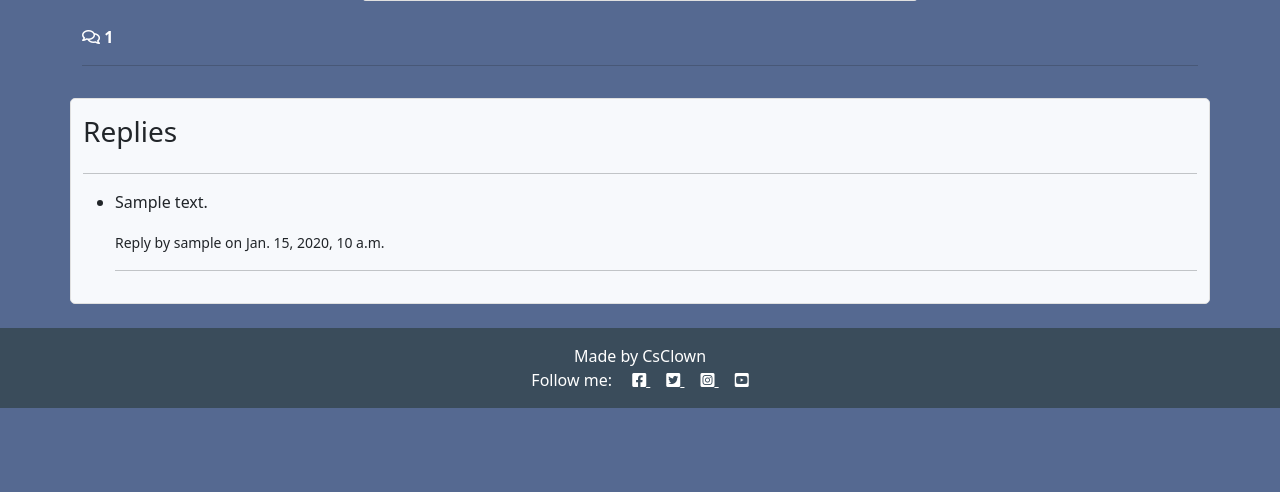
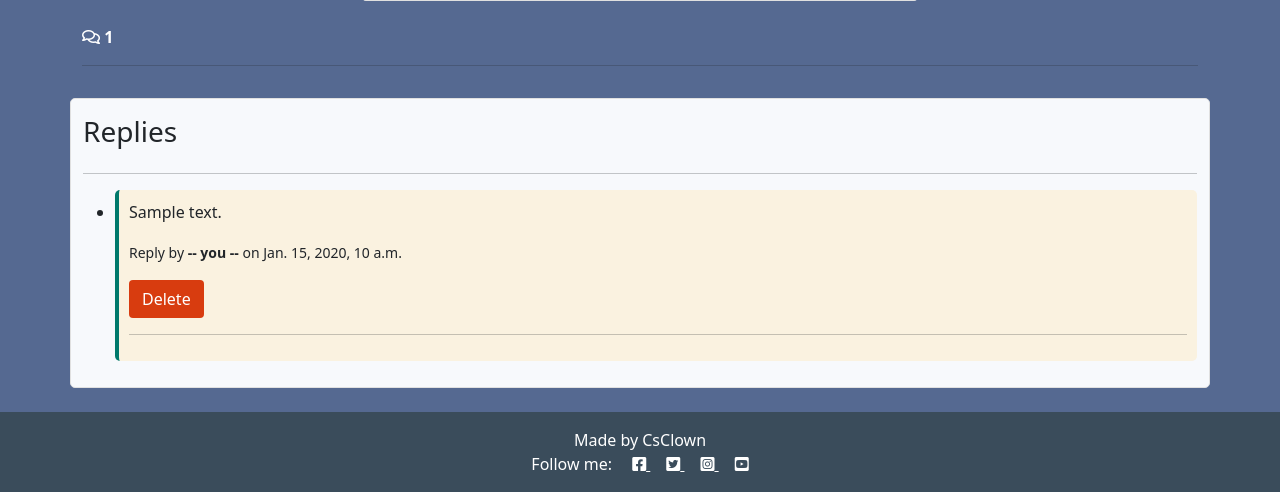
Before and after one commit to CsClown/bitcoin-buzz, a Django app: a page that uses templates/base.html in a window 1280 px wide. Shown: the part 804-1296 px from the top of the page. Before the commit the page ends 1212 px from the top, so only its background shows below. Run offline with Django 4.2, Linux system fonts and the light colour scheme; a user stored in the database is signed in; tables that the repository leaves empty hold one stand-in row (values such as "Sample post"); some libraries are stand-ins or nearby versions.

Commit message:
added delete reply functionality

```diff
--- a/core/templates/core/conversation.html
+++ b/core/templates/core/conversation.html
@@ -60,7 +60,7 @@
 </div>
 
 
-
+<!-- displaying replies -->
 <div class="container">
     <div class="row">
         <div class="col card mb-4  mt-3 left  top">
@@ -70,9 +70,19 @@
                 <ul>
                     {% for reply in replies %}
                     <li>
-                        <p>{{ reply.content }}</p>
-                        <p><small>Reply by {{ reply.author }} on {{ reply.created_on }}</small></p>
-                        <hr>
+                        <div class="{% if reply.author == user %}user-reply {% else %} reply {% endif %}">
+                            <p>{{ reply.content }}</p>
+                            {% if reply.author == user %}
+                                <p><small>Reply by <strong>-- you --</strong> on {{ reply.created_on }}</small></p>
+                            {% else %}
+                                <p><small>Reply by <strong>{{ reply.author }}</strong> on {{ reply.created_on }}</small></p>
+                            {% endif %}
+                            {% if user.is_authenticated and reply.author == user %}
+                                <button class="btn btn-delete"
+                                    reply_id="{{ reply.id }}">Delete</button>
+                            {% endif %}
+                            <hr>
+                        </div>
                     </li>
                     {% endfor %}
                 </ul>
@@ -84,4 +94,32 @@
     </div>
 </div>
 
+<!-- Delete confirmation modal -->
+<div class="modal fade" id="deleteModal" tabindex="-1"
+  aria-labelledby="deleteModalLabel" aria-hidden="true">
+  <div class="modal-dialog">
+    <div class="modal-content">
+      <div class="modal-header">
+        <h5 class="modal-title"
+          id="deleteModalLabel">Delete reply?</h5>
+        <button type="button" class="btn-close"
+          data-bs-dismiss="modal" aria-label="Close"></button>
+      </div>
+      <div class="modal-body">
+        Are you sure you want to delete your reply?
+        This action cannot be undone.
+      </div>
+      <div class="modal-footer">
+        <button type="button" class="btn btn-secondary"
+          data-bs-dismiss="modal">Close</button>
+        <a id="deleteConfirm" href="#" class="btn
+          btn-danger">Delete</a>
+      </div>
+    </div>
+  </div>
+</div>
+
 {% endblock content %}
+{% block extras %}
+<script src="{% static 'js/replies.js' %}"></script>
+{% endblock %}
--- a/core/urls.py
+++ b/core/urls.py
@@ -4,4 +4,5 @@ from . import views as core_views
 urlpatterns =[
     path('', core_views.PostList.as_view(), name='home'),
     path('<slug:slug>/', core_views.conversation, name='conversation'),
+    path('<slug:slug>/delete_reply/<int:reply_id>', core_views.reply_delete, name='reply_delete'),
 ]
--- a/core/views.py
+++ b/core/views.py
@@ -1,6 +1,7 @@
-from django.shortcuts import render, get_object_or_404
+from django.shortcuts import render, get_object_or_404, reverse, redirect
 from django.views import generic
 from django.contrib import messages
+from django.http import HttpResponseRedirect
 from .models import Post, Reply
 from .forms import ReplyForm
 
@@ -56,3 +57,33 @@ def conversation(request, slug):
             "reply_form": reply_form,
         },
     )
+
+def post_delete(request, slug):
+    """
+    view to delete post
+    """
+
+    post = get_object_or_404(Post, slug=slug)
+    if post.author == request.user:
+        post.delete()
+        messages.add_message(request, messages.SUCCESS, 'Post deleted!')
+    else:
+        messages.add_message(request, messages.ERROR, "You can only delete your own posts")
+    return redirect('home')
+
+
+def reply_delete(request, slug, reply_id):
+    """
+    view to delete reply
+    """
+
+    post = get_object_or_404(Post, slug=slug)
+    reply = get_object_or_404(Reply, pk=reply_id)
+
+    if reply.author == request.user:
+        reply.delete()
+        messages.add_message(request, messages.SUCCESS, 'Reply deleted!')
+    else:
+        messages.add_message(request, messages.ERROR, "You can only delete your own reply!")
+
+    return HttpResponseRedirect(reverse('conversation', args=[slug]))
--- a/static/css/style.css
+++ b/static/css/style.css
@@ -162,3 +162,19 @@ body {
 .approval {
     color: rgb(212, 136, 158); /* Slightly darker */
 }
+
+.reply {
+    background-color: #e0f7fa; /* Light blue background */
+    border-left: 4px solid #00796b; /* Darker blue-green border */
+    padding: 10px;
+    border-radius: 5px;
+    margin-bottom: 10px;
+}
+
+.user-reply {
+    background-color: #faf2e0; /* Light blue background */
+    border-left: 4px solid #00796b; /* Darker blue-green border */
+    padding: 10px;
+    border-radius: 5px;
+    margin-bottom: 10px;
+}
--- /dev/null
+++ b/static/js/replies.js
@@ -0,0 +1,45 @@
+const deleteButtons = document.getElementsByClassName("btn-delete");
+const replyText = document.getElementById("id_body");
+const replyForm = document.getElementById("replyForm");
+const submitButton = document.getElementById("submitButton");
+
+const deleteModal = new bootstrap.Modal(document.getElementById("deleteModal"));
+const deleteConfirm = document.getElementById("deleteConfirm");
+
+/**
+* Initializes delete functionality for the provided delete buttons.
+*
+* For each button in the `deleteButtons` collection:
+* - Retrieves the associated reply's ID upon click.
+* - Fetches the content of the corresponding reply.
+* - Populates the `replyText` input/textarea with the reply's content for deleting.
+* - dupdates the submit button's text to "delete".
+* - Sets the form's action attribute to the `delete_reply/{replyId}` endpoint.
+*/
+for (let button of deleteButtons) {
+  button.addEventListener("click", (e) => {
+    let replyId = e.target.getAttribute("reply_id");
+    let replyContent = document.getElementById(`reply${replyId}`).innerText;
+    replyText.value = replyContent;
+    submitButton.innerText = "delete";
+    replyForm.setAttribute("action", `delete_reply/${replyId}`);
+  });
+}
+
+/**
+* Initializes deletion functionality for the provided delete buttons.
+*
+* For each button in the `deleteButtons` collection:
+* - Retrieves the associated reply's ID upon click.
+* - Updates the `deleteConfirm` link's href to point to the
+* deletion endpoint for the specific reply.
+* - Displays a confirmation modal (`deleteModal`) to prompt
+* the user for confirmation before deletion.
+*/
+for (let button of deleteButtons) {
+    button.addEventListener("click", (e) => {
+      let replyId = e.target.getAttribute("reply_id");
+      deleteConfirm.href = `delete_reply/${replyId}`;
+      deleteModal.show();
+    });
+  }
--- a/templates/base.html
+++ b/templates/base.html
@@ -118,6 +118,8 @@
     <script src="https://cdn.jsdelivr.net/npm/bootstrap@5.0.1/dist/js/bootstrap.bundle.min.js"
         integrity="sha384-gtEjrD/SeCtmISkJkNUaaKMoLD0//ElJ19smozuHV6z3Iehds+3Ulb9Bn9Plx0x4" crossorigin="anonymous">
         </script>
+    {% block extras %}
+    {% endblock %}
 </body>
 
 </html>
```
